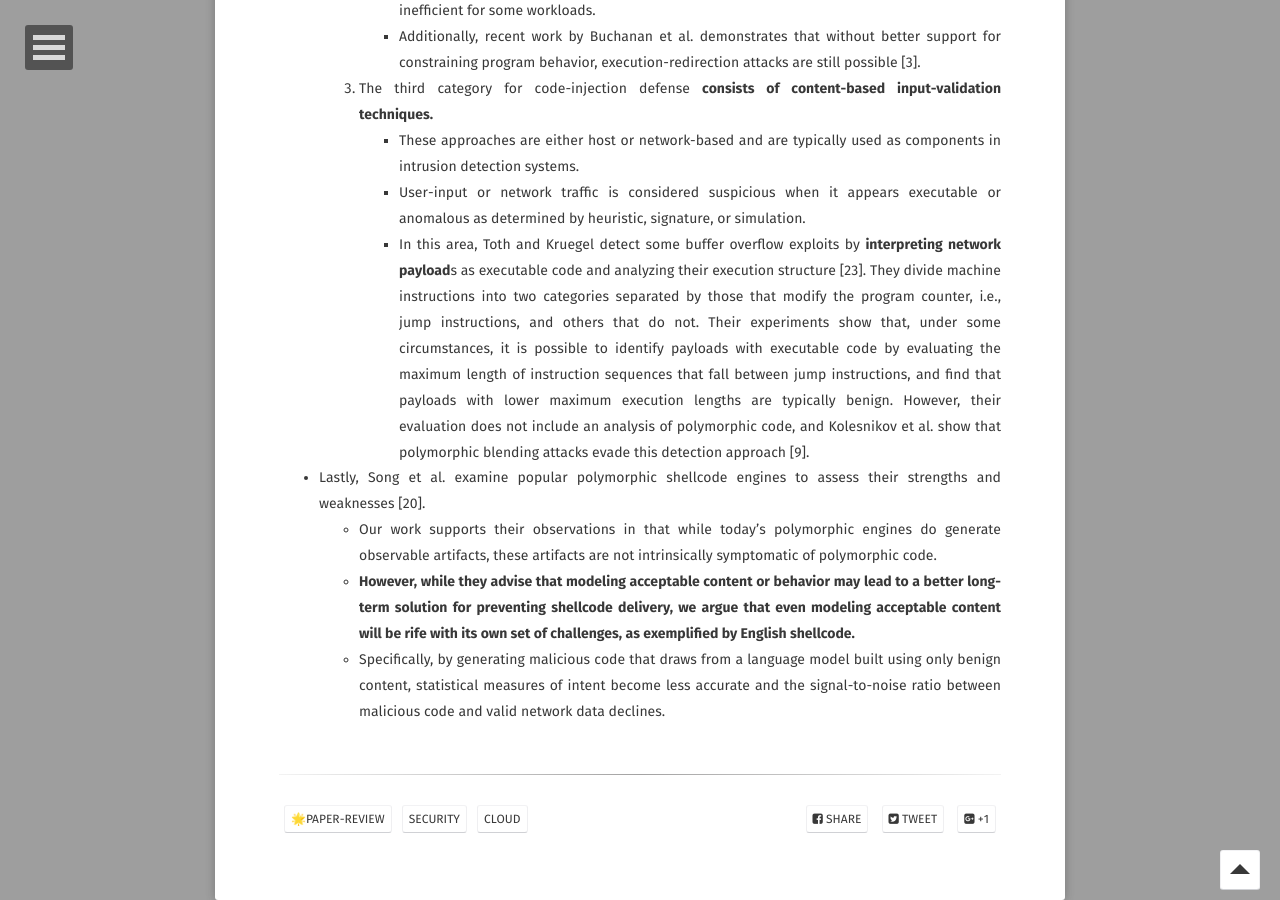
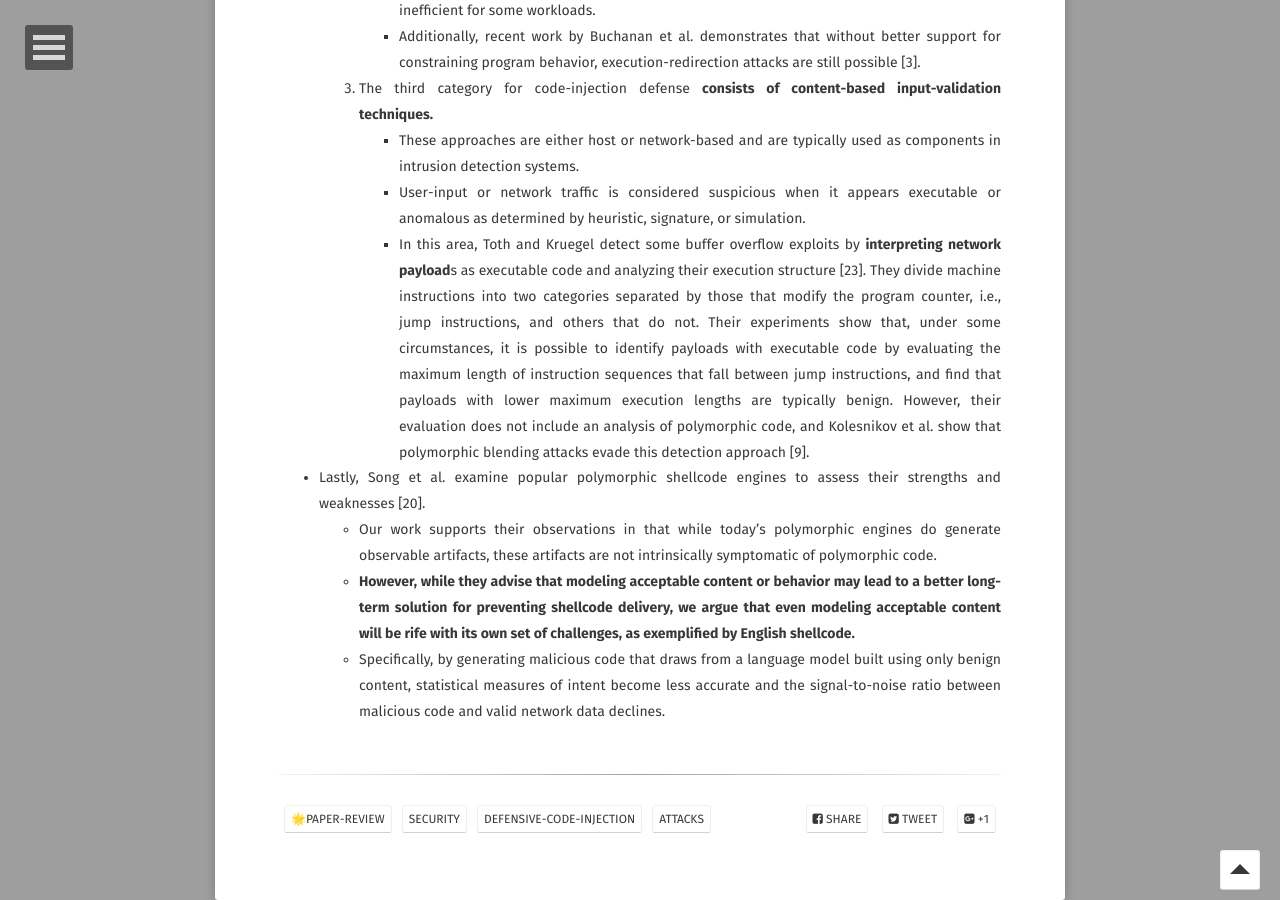
Before and after one commit to leesk212/leesk212.github.io, a Jekyll site: the page built from _posts/2022-11-11-[paper] English Shellcode.md, in a window 1280 px wide and 900 px high, scrolled down 6350 px. Built offline with Jekyll 4.4.1, drawn with Linux system fonts in a browser that asks for light colours; some web fonts are replaced; our own code applies the rules of GitHub Pages for plain Markdown files; comment, search, counter and statistics services are not loaded.

Commit message:
Update 2022-11-11-[paper] English Shellcode.md

```diff
--- a/_posts/2022-11-11-[paper] English Shellcode.md
+++ b/_posts/2022-11-11-[paper] English Shellcode.md
@@ -1,5 +1,5 @@
 ---
-tags: 🌟paper-review security cloud
+tags: 🌟paper-review security Defensive-code-injection attacks
 toc : True
 ---
 
```
